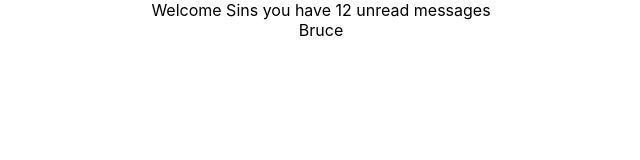
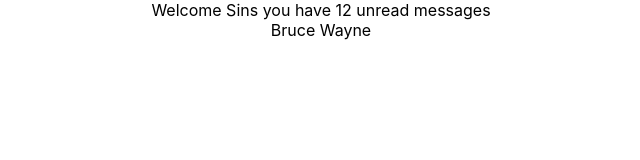
Before and after one commit to kluivstar/ReactTypescript, a React (Create React App) app: page / in a window 1280 px wide. Shown: the top 160 px of the page, without its empty margins (319-959 px from the left). Built offline with nearby package versions, Linux system fonts and the light colour scheme.

Commit message:
Basic props cont

```diff
--- a/src/components/Person.tsx
+++ b/src/components/Person.tsx
@@ -7,6 +7,6 @@
 }
 export const Person = (props: PersonProps) => {
   return (
-    <div>{props.name.first}</div>
+    <div>{props.name.first} {props.name.last}</div>
   )
 }
```
Also changed, not shown: src/components/PersonList.tsx (added).
